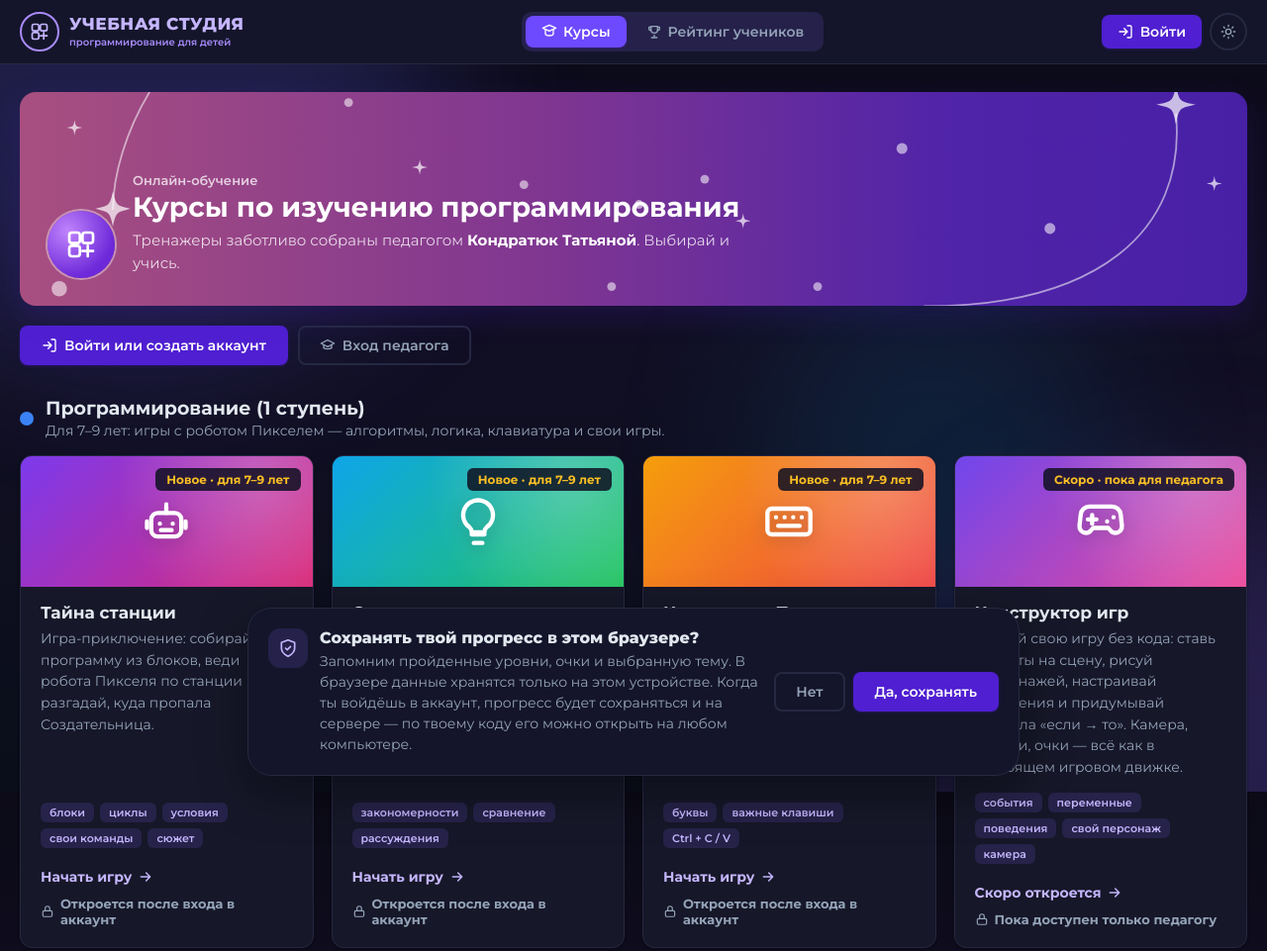
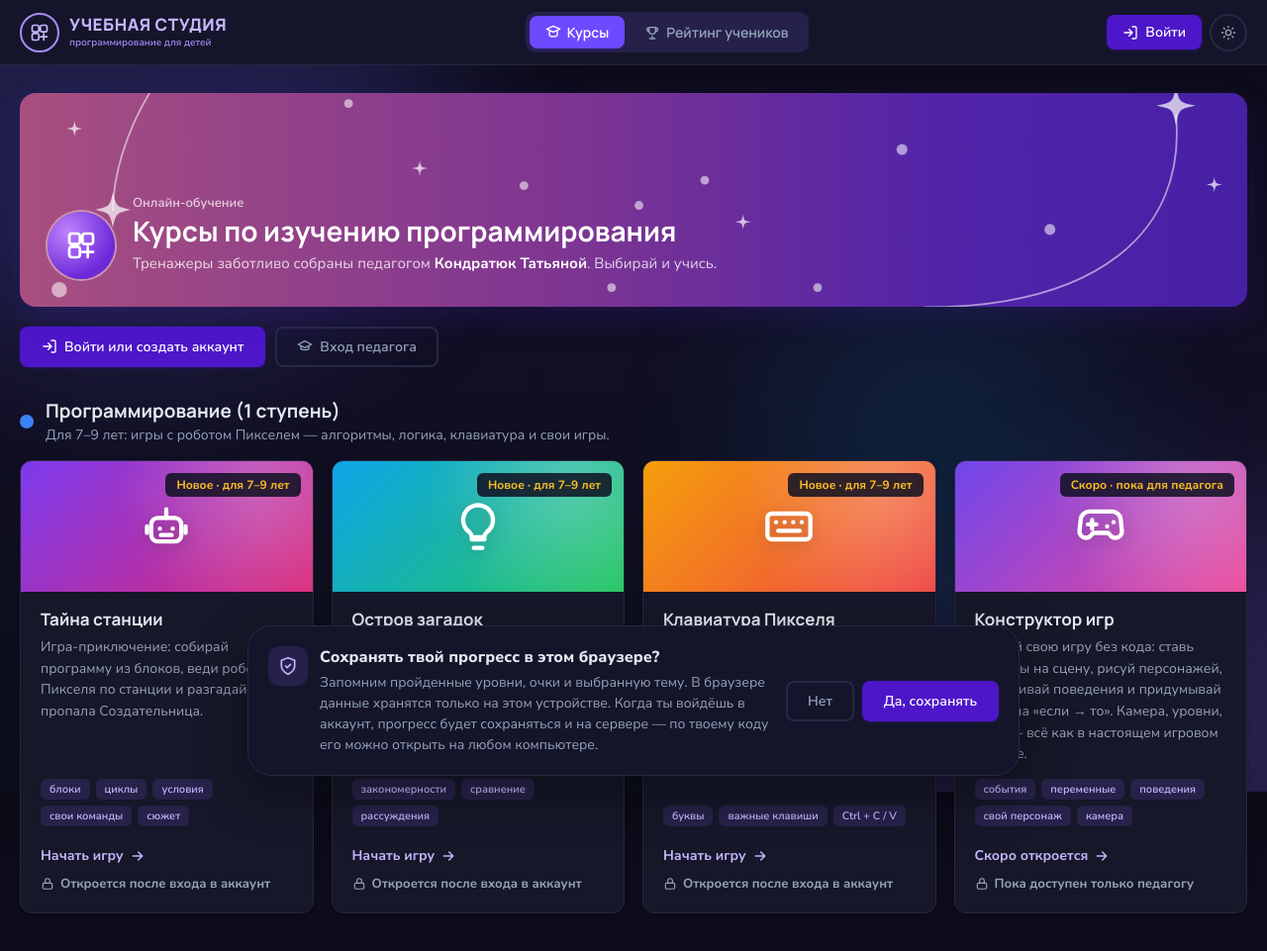
Before and after one commit to TashaKo12/my-projects, a plain HTML site: page index.html in a window 1280 px wide. Shown: the top 961 px of the page at 99% size. Drawn offline with nearby package versions, Linux system fonts and the light colour scheme.

Commit message:
Шрифты Manrope и Nunito Sans, фиолетовый как у школы

```diff
--- a/index.html
+++ b/index.html
@@ -7,7 +7,7 @@
   <meta name="description" content="Курсы по изучению программирования для детей: игры для младших (алгоритмы, логика, клавиатура) и тренажёры по веб-разработке и Python." />
   <link rel="preconnect" href="https://fonts.googleapis.com" />
   <link rel="preconnect" href="https://fonts.gstatic.com" crossorigin />
-  <link href="https://fonts.googleapis.com/css2?family=Fira+Code:wght@500&family=Montserrat:wght@400;500;600;700;800&family=Nunito:wght@400;600;700;800;900&display=swap" rel="stylesheet" />
+  <link href="https://fonts.googleapis.com/css2?family=Fira+Code:wght@500&family=Manrope:wght@500;600;700;800&family=Nunito+Sans:wght@400;500;600;700;800&family=Nunito:wght@400;600;700;800;900&display=swap" rel="stylesheet" />
   <style>
 :root {
   --bg: linear-gradient(180deg, #f5f7ff 0%, #eef1ff 45%, #f8fafc 100%);
@@ -667,10 +667,10 @@ body.guest .card .lock { display: inline-flex; }
   --panel-solid: #ffffff;
   --border: #e6e7ee;
   --chip: #f1f2f6;
-  --chip-text: #4f1fd1;
-  --accent: #4f1fd1;
-  --accent-2: #4f1fd1;
-  --accent-text: #4f1fd1;
+  --chip-text: #4d16c9;
+  --accent: #4d16c9;
+  --accent-2: #4d16c9;
+  --accent-text: #4d16c9;
   --shadow: 0 1px 3px rgba(15, 23, 42, 0.06);
   --line: #c4b5fd;
 }
@@ -687,7 +687,8 @@ html.dark {
   --shadow: 0 1px 3px rgba(0, 0, 0, 0.4);
   --line: #6d4aff;
 }
-body { font-family: "Montserrat", "Nunito", system-ui, sans-serif; }
+body { font-family: "Nunito Sans", "Nunito", system-ui, sans-serif; }
+h1, h2, h3, .brand-name, .stage-title, .tab { font-family: "Manrope", "Nunito Sans", system-ui, sans-serif; }
 html:not(.dark) .glow { display: none; }
 
 .topbar { background: var(--panel-solid); backdrop-filter: none; }
@@ -697,7 +698,7 @@ html:not(.dark) .glow { display: none; }
   border: 2px solid #5b2ee0; color: #5b2ee0;
 }
 .brand-mark svg { width: 20px; height: 20px; color: inherit; }
-.brand-name { display: block; font-size: 17px; font-weight: 800; text-transform: uppercase; letter-spacing: 0.03em; color: #4f1fd1; line-height: 1; }
+.brand-name { display: block; font-size: 17px; font-weight: 800; text-transform: uppercase; letter-spacing: 0.03em; color: #4d16c9; line-height: 1; }
 .brand-sub { display: block; font-size: 10px; font-weight: 600; color: #7c5cf0; margin-top: 3px; }
 html.dark .brand-mark { border-color: #a78bfa; color: #c4b5fd; }
 html.dark .brand-name { color: #c4b5fd; }
@@ -705,12 +706,12 @@ html.dark .brand-sub { color: #a78bfa; }
 
 .tabs { border-radius: 10px; background: var(--chip); }
 .tab { border-radius: 8px; font-weight: 600; }
-.tab[aria-selected="true"] { background: #4f1fd1; box-shadow: 0 1px 3px rgba(79, 31, 209, 0.3); }
+.tab[aria-selected="true"] { background: #4d16c9; box-shadow: 0 1px 3px rgba(79, 31, 209, 0.3); }
 html.dark .tab[aria-selected="true"] { background: #6d4aff; }
 
 .btn { border-radius: 8px; font-weight: 600; }
-.btn-main { background: #4f1fd1; box-shadow: 0 1px 3px rgba(79, 31, 209, 0.3); }
-.btn-main:hover:not(:disabled) { opacity: 1; background: #4318b8; }
+.btn-main { background: #4d16c9; box-shadow: 0 1px 3px rgba(79, 31, 209, 0.3); }
+.btn-main:hover:not(:disabled) { opacity: 1; background: #4514b5; }
 .icon-btn { border-radius: 50%; }
 
 .page { padding-top: 28px; }
@@ -766,7 +767,7 @@ html.dark .tab[aria-selected="true"] { background: #6d4aff; }
 html.dark .status { background: rgba(15, 16, 34, 0.85) !important; }
 html.dark .status-ready { color: #34d399 !important; }
 html.dark .status-soon { color: #fbbf24 !important; }
-.tags span { font-family: "Montserrat", sans-serif; font-size: 11px; font-weight: 600; border-radius: 6px; background: var(--chip); color: #64748b; }
+.tags span { font-family: "Nunito Sans", sans-serif; font-size: 11px; font-weight: 600; border-radius: 6px; background: var(--chip); color: #64748b; }
 html.dark .tags span { color: #c4b5fd; }
 .card-cta { font-size: 14px; font-weight: 700; }
 
```
